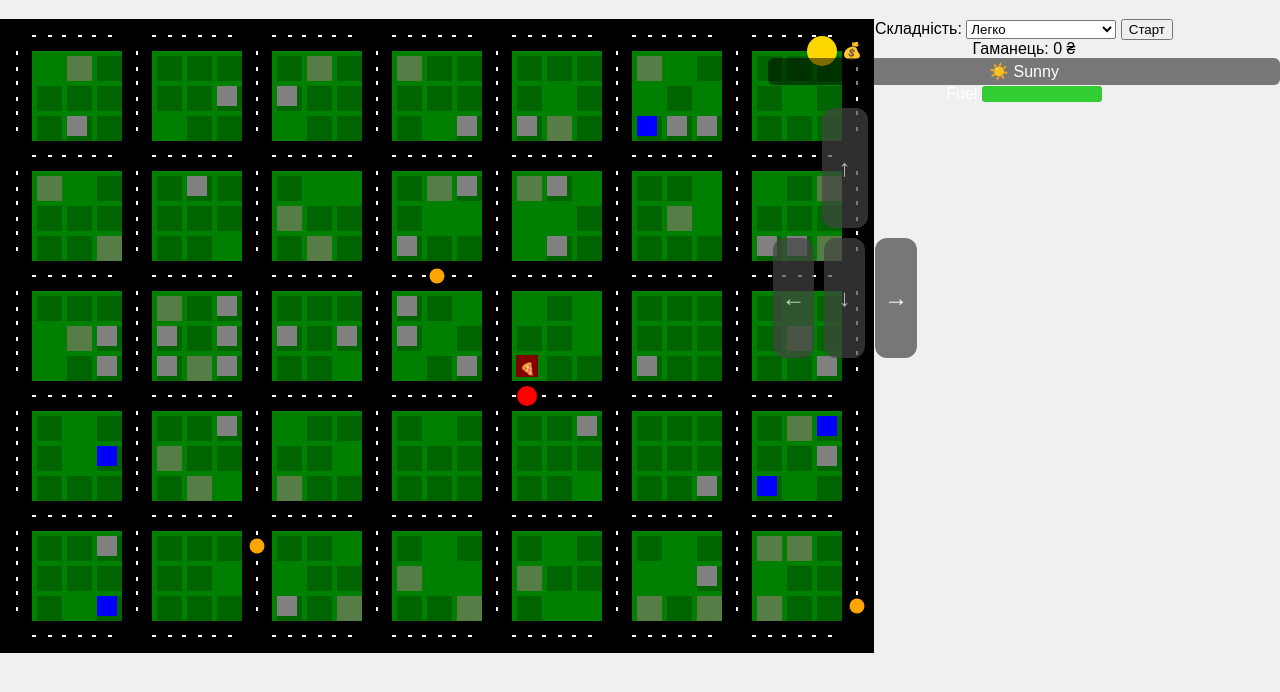
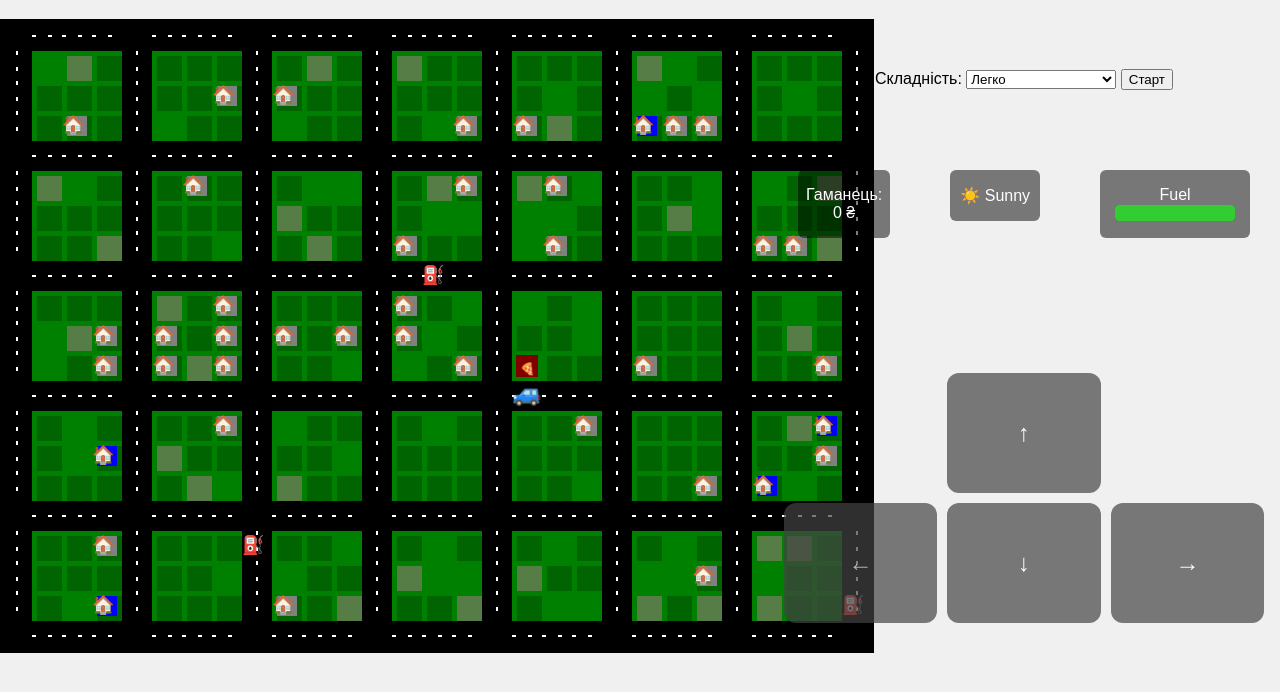
Before and after one commit to vsirash/pizza-rush, a plain HTML site: page index.html in a window 1280 px wide. Shown: the part 62-754 px from the top of the page. Drawn offline with Linux system fonts and the light colour scheme.

Commit message:
Added icons instead of shapes, UI refactoring

```diff
--- a/css/style.css
+++ b/css/style.css
@@ -58,7 +58,7 @@ canvas {
   color: white;
   font-family: sans-serif;
   font-size: 16px;
-  padding: 4px 8px;
+  padding: 16px 8px;
   background: rgba(0, 0, 0, 0.5);
   border-radius: 6px;
 }
@@ -69,8 +69,9 @@ canvas {
   right: 20px;
   z-index: 100;
   user-select: none;
-  width: 30%;
-  height: 50%;
+  width: 100%;
+  height: 60%;
+  padding-top: 100px;
 }
 
 .control {
@@ -123,3 +124,7 @@ canvas {
   order: 0;
   width: 40%;
 }
+
+.settings {
+  padding: 50px;
+}
--- a/game.js
+++ b/game.js
@@ -22,14 +22,14 @@ let pizzeria = { x: 0, y: 0 }; // координати піцерії
 let car = {x:1, y:1, fuel:100};
 const maxDeliveries = 5;
 let wallet = 0;
-let walletPosition = {x: canvas.width - 50, y: 30}; // позиція гаманця
+let walletPosition = {x: canvas.width, y: canvas.height/2}; // позиція гаманця
 const initialFuel = 100;
 
 function updateWalletDisplay() {
   walletDisplay.textContent = `Гаманець: ${wallet} ₴`;
 }
 
-function drawWallet() {
+/*function drawWallet() {
   ctx.fillStyle = "gold";
   ctx.beginPath();
   ctx.arc(walletPosition.x, walletPosition.y, 15, 0, Math.PI*2);
@@ -37,7 +37,7 @@ function drawWallet() {
   ctx.fillStyle = "black";
   ctx.font = "16px sans-serif";
   ctx.fillText(`💰 ${wallet}`, walletPosition.x + 20, walletPosition.y + 5);
-}
+}*/
 
 function findNearest(position, objectType) {
   if(map[position.y][position.x-1] >= objectType) {
@@ -300,23 +300,26 @@ function drawHouses() {
       ctx.fillStyle = "gray"; // Звичайний будинок
     }
     ctx.fillRect(h.x*tileSize+5, h.y*tileSize+5, tileSize-10, tileSize-10);
+    ctx.font = "18px sans-serif";
+    ctx.fillText("🏠", h.x*tileSize, h.y*tileSize+20);
   });
 }
 
 function drawFuelStations() {
   fuelStations.forEach(f => {
     ctx.fillStyle = "orange";
-    ctx.beginPath();
-    ctx.arc(f.x*tileSize + tileSize/2, f.y*tileSize + tileSize/2, tileSize/4, 0, Math.PI*2);
-    ctx.fill();
+    ctx.font = "18px sans-serif";
+    ctx.fillText("⛽",f.x*tileSize, f.y*tileSize+20);
   });
 }
 
 function drawCar() {
   ctx.fillStyle = "red";
-  ctx.beginPath();
+  ctx.font = "24px sans-serif";
+  ctx.fillText("🚙", car.x*tileSize, car.y*tileSize + 20);
+  /*ctx.beginPath();
   ctx.arc(car.x*tileSize + tileSize/2, car.y*tileSize + tileSize/2, tileSize/3, 0, Math.PI*2);
-  ctx.fill();
+  ctx.fill();*/
 }
 
 function updateFuelBar() {
@@ -351,7 +354,7 @@ function update() {
 
   updateFuelBar();
   updateWalletDisplay();
-  drawWallet();
+  //drawWallet();
 }
 
 
--- a/index.html
+++ b/index.html
@@ -12,6 +12,7 @@
   <canvas id="gameCanvas" width="870" height="630"></canvas>
 </div>
 <div class="right-column">
+  <div class="settings">
   <label for="difficulty">Складність:</label>
   <select id="difficulty">
     <option value="easy">Легко</option>
@@ -19,11 +20,20 @@
     <option value="hard">Складно (з погодою)</option>
   </select>
   <button onclick="startGame()">Старт</button>
-  <div id="walletDisplay">Гаманець: 0 ₴</div>
-  <div id="weather-indicator" class="weather-indicator">☀️ Sunny</div>
-  <div id="fuel-container" class="fuel-container">
-    <label for="fuel-bar">Fuel</label>
-    <progress id="fuel-bar" class="fuel-bar" value="100" max="100"></progress>
+  </div>
+  <div style="display: flex;">
+    <div style="padding: 30px;width: 150px">
+      <div id="walletDisplay" class="weather-indicator">Гаманець: 0 ₴</div>
+    </div>
+    <div style="padding: 30px;;width: 150px">
+      <div id="weather-indicator" class="weather-indicator">☀️ Sunny</div>
+    </div>
+    <div style="padding: 30px;;width: 250px">
+      <div id="fuel-container" class="fuel-container weather-indicator">
+        <label for="fuel-bar">Fuel</label>
+        <progress id="fuel-bar" class="fuel-bar" value="100" max="100"></progress>
+      </div>
+    </div>
   </div>
   <div id="mobile-controls">
     <button data-key="ArrowUp" class="control up">↑</button>
```
